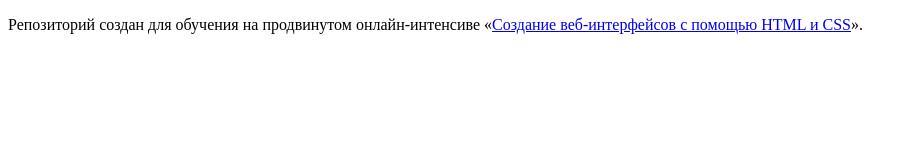
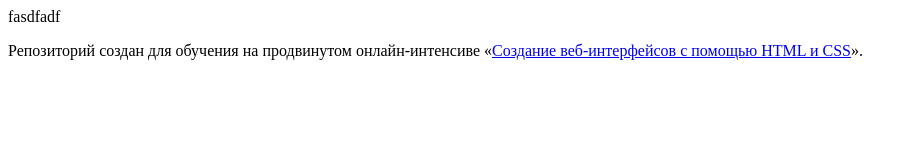
Before and after one commit to isqua-test/1-pin, a website: page index.html in a window 1280 px wide. Shown: the whole page, without its empty margins (0-917 px from the left). Drawn offline with Linux system fonts and the light colour scheme.

Commit message:
fasdfsdf

```diff
--- a/index.html
+++ b/index.html
@@ -9,6 +9,7 @@
 
 <body>
 
+    fasdfadf
   <p>Репозиторий создан для обучения на продвинутом онлайн-интенсиве «<a href="https://htmlacademy.ru/advanced_intensive">Создание веб-интерфейсов с помощью HTML и CSS</a>».</p>
 
   <!-- <script src="js/script.js"></script> -->
```
